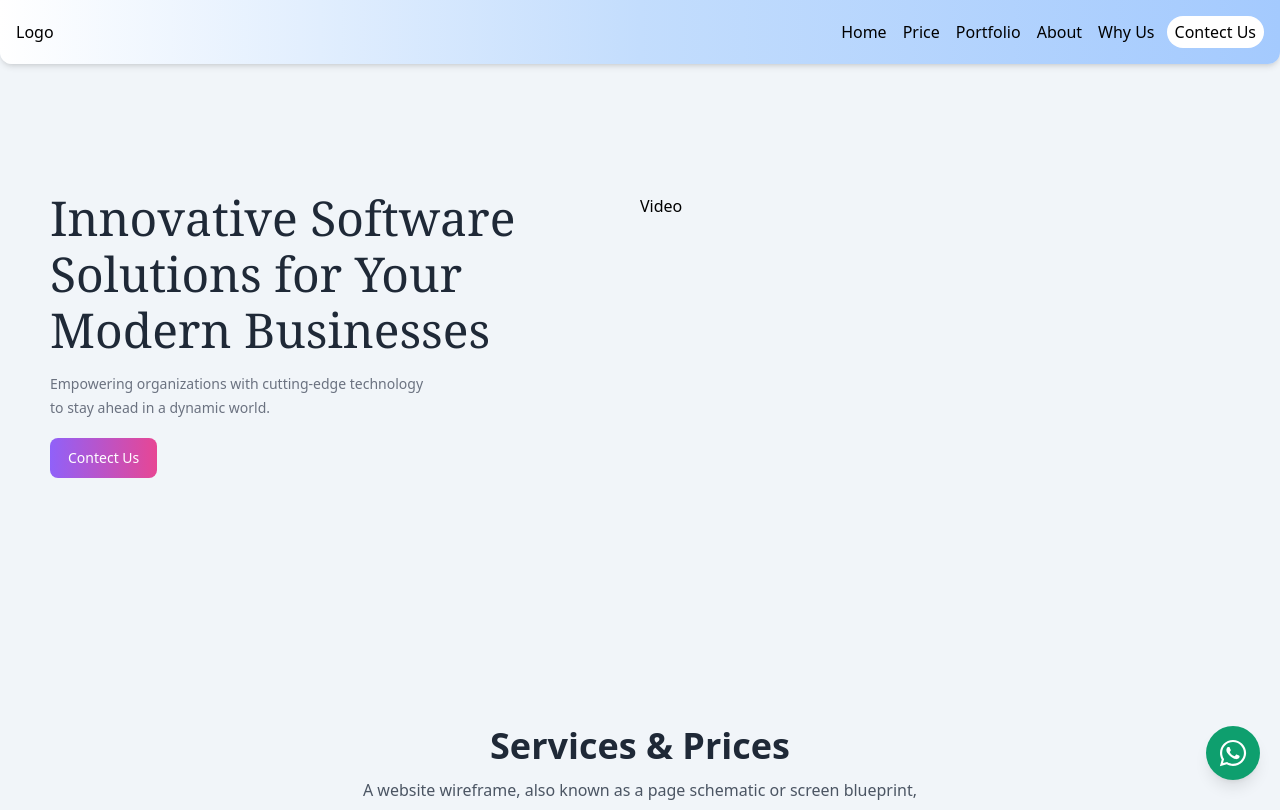
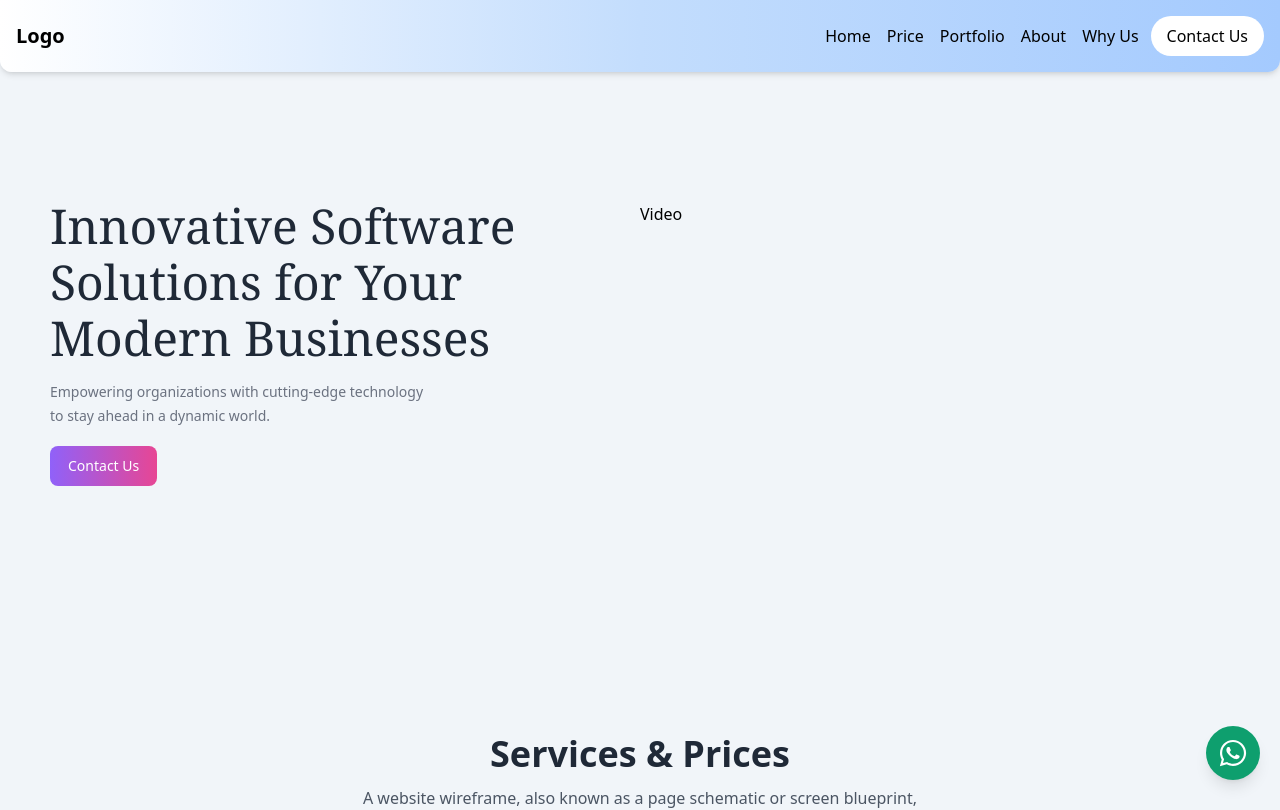
Before and after one commit to Aflal27/SoluzDev, a Next.js app: page / in a window 1280 px wide. Shown: the top 810 px of the page. Built offline with nearby package versions, Linux system fonts and the light colour scheme.

Commit message:
fix bug header page

```diff
--- a/src/components/Contect.jsx
+++ b/src/components/Contect.jsx
@@ -13,7 +13,7 @@ export default function Contect() {
 
   return (
     <div
-      id="ContectUs"
+      id="ContactUs"
       className="  flex flex-col gap-5 md:flex-row items-center p-5 justify-center mx-auto max-w-5xl ">
       {/* Left */}
       <div className="flex flex-col w-full">
--- a/src/components/Header.jsx
+++ b/src/components/Header.jsx
@@ -4,15 +4,19 @@ import { Link } from "react-scroll";
 
 export default function Header() {
   return (
-    <div className=" shadow-md  z-10 bg-gradient-to-r from-white form-10% via-blue-200 to-blue-300   p-4  flex items-center justify-between rounded-b-xl  ">
-      <div className=" ">
-        <p>Logo</p>
+    <div className="shadow-md z-10 bg-gradient-to-r from-white via-blue-200 to-blue-300 p-4 flex items-center justify-between rounded-b-xl">
+      {/* Logo */}
+      <div title="Logo">
+        <p className="text-xl font-bold cursor-pointer hover:text-blue-500 transition">
+          Logo
+        </p>
       </div>
 
-      <div className="  flex items-center gap-3">
-        <div className=" hidden md:flex items-center gap-4">
+      {/* Navigation Menu */}
+      <div className="flex items-center gap-3">
+        <div className="hidden md:flex items-center gap-4">
           <Link
-            className=" cursor-pointer hover:text-blue-500"
+            className="cursor-pointer hover:text-blue-500 transition"
             spy={true}
             to="Intro"
             smooth={true}
@@ -20,7 +24,7 @@ export default function Header() {
             Home
           </Link>
           <Link
-            className=" cursor-pointer hover:text-blue-500"
+            className="cursor-pointer hover:text-blue-500 transition"
             spy={true}
             to="Price"
             smooth={true}
@@ -28,7 +32,7 @@ export default function Header() {
             Price
           </Link>
           <Link
-            className=" cursor-pointer hover:text-blue-500"
+            className="cursor-pointer hover:text-blue-500 transition"
             spy={true}
             to="Portfolio"
             smooth={true}
@@ -36,7 +40,7 @@ export default function Header() {
             Portfolio
           </Link>
           <Link
-            className=" cursor-pointer hover:text-blue-500"
+            className="cursor-pointer hover:text-blue-500 transition"
             spy={true}
             to="About"
             smooth={true}
@@ -44,7 +48,7 @@ export default function Header() {
             About
           </Link>
           <Link
-            className=" cursor-pointer hover:text-blue-500"
+            className="cursor-pointer hover:text-blue-500 transition"
             spy={true}
             to="WhyUs"
             smooth={true}
@@ -53,14 +57,17 @@ export default function Header() {
           </Link>
         </div>
 
-        <div className="">
-          <button className=" rounded-full bg-white px-2 py-1 cursor-pointer hover:bg-gradient-to-r from-blue-500 form-10% via-blue-200 to-blue-300 transition duration-300 hover:scale-110 hover:shadow-lg z-10">
+        {/* Contact Us Button */}
+        <div>
+          <button
+            className="rounded-full bg-white px-4 py-2 cursor-pointer hover:bg-gradient-to-r from-blue-500 via-blue-200 to-blue-300 transition duration-300 hover:scale-110 hover:shadow-lg z-10"
+            aria-label="Contact Us">
             <Link
               spy={true}
-              to="ContectUs"
+              to="ContactUs"
               smooth={true}
               activeClass="activeClass">
-              Contect Us
+              Contact Us
             </Link>
           </button>
         </div>
--- a/src/components/Thumbnail.jsx
+++ b/src/components/Thumbnail.jsx
@@ -31,10 +31,10 @@ export default function Thumbnail() {
               <Button className="" gradientDuoTone="purpleToPink">
                 <Link
                   spy={true}
-                  to="ContectUs"
+                  to="ContactUs"
                   smooth={true}
                   activeClass="activeClass">
-                  Contect Us
+                  Contact Us
                 </Link>
               </Button>
             </div>
```
